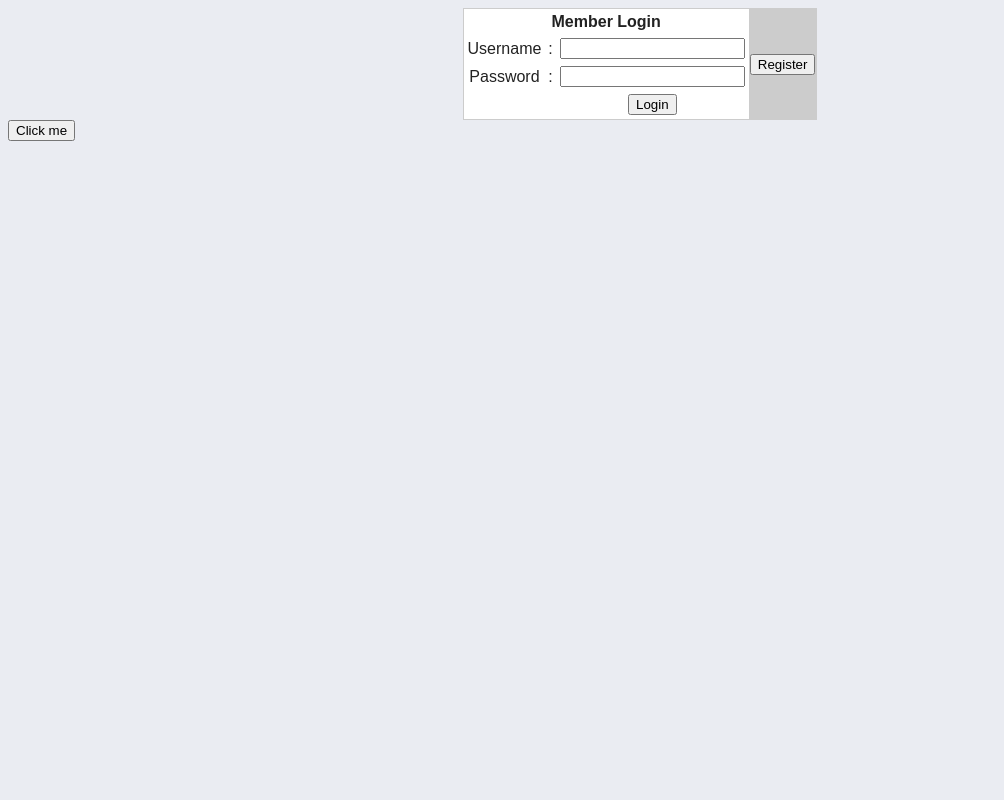
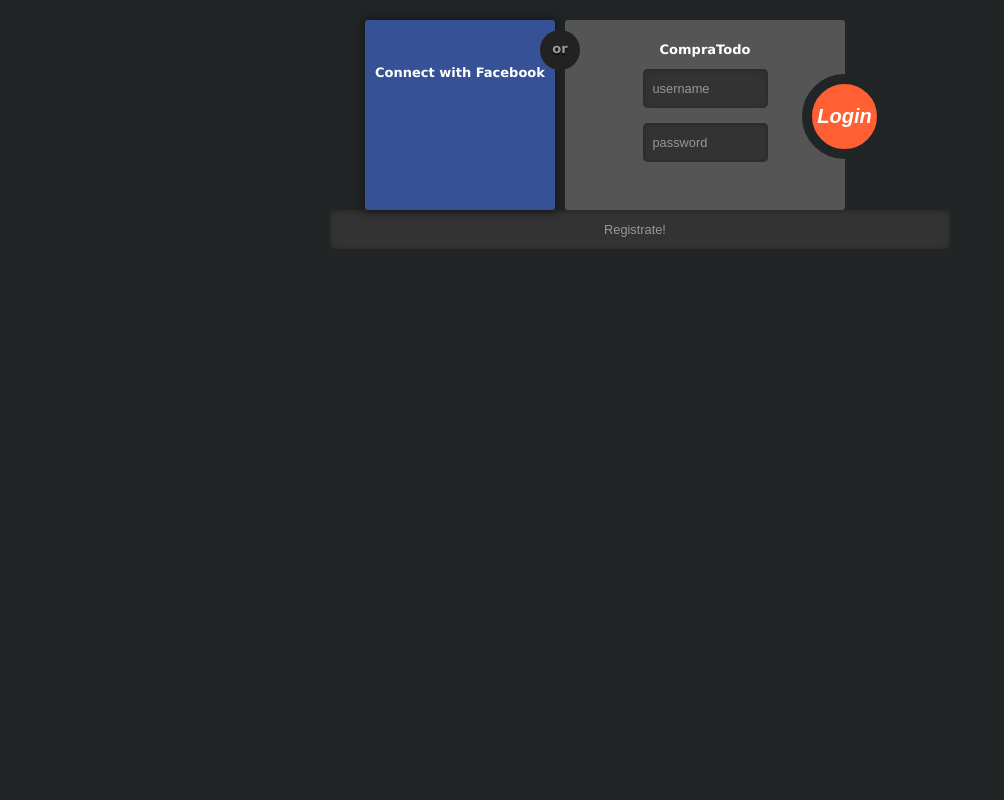
Before and after one commit to DianiSN/daw3, a PHP site: page /pu/main_login.php in a window 1280 px wide. Shown: the whole page, without its empty margins (0-1004 px from the left). Run offline with PHP 8.4, Linux system fonts and the light colour scheme; some libraries are stand-ins or nearby versions.

Commit message:
LoginBeta

```diff
--- a/checklogin.php
+++ b/checklogin.php
@@ -34,7 +34,7 @@
 
 $_SESSION["mypassword"]=$mypassword;
 
-header("location:login_success.php");
+header("location:displayArticulo.php");
 }
 else {
 echo "Wrong Username or Password";
--- a/fb.js
+++ b/fb.js
@@ -12,6 +12,7 @@
       fbId();
       fbName();
       fbMail();
+      fbStatus();
     } else if (response.status === 'not_authorized') {
       // The person is logged into Facebook, but not your app.
       document.getElementById('status').innerHTML = 'Please log ' +
@@ -76,7 +77,7 @@
     FB.api('/me', function(response) {
       console.log('Successful login for: ' + response.name);
       document.getElementById('status').innerHTML =
-        'Thanks for logging in, ' + response.name + ' ' + response.id +'!';
+        'Thanks for logging in, ' + response.name +'!';
     });
   }
 
@@ -85,16 +86,16 @@
 function fbLogout() {
         FB.logout(function (response) {
             //Do what ever you want here when logged out like reloading the page
-            window.location.reload();
+            window.location.href='http://localhost/pu/main_login.php';
         });
     }
 
 //Regresa el id del Usuario
 function fbId(){
   FB.api('/me', function(response) {
-  document.getElementById('user').value=response.id;
   console.log('listo: ' +response.id);
   document.getElementById('fbid').innerHTML = response.id;
+  return response.id;
 });
 }
 
@@ -102,12 +103,22 @@
    FB.api('/me', function(response) {
   console.log('listo: ' +response.name);
   document.getElementById('fbname').innerHTML = response.name;
+  return response.name;
 });
 }
 
 function fbMail(){
    FB.api('/me', function(response) {
-  console.log('listo: tu mail');
-  document.getElementById('fbemail').innerHTML = 'tu mail';
+  console.log('listo: tu mail ');
+  document.getElementById('fbemail').innerHTML = 'tu mail ';
 });
 }
+
+function fbStatus(){
+   FB.api('/me', function(response) {
+  console.log('listo: ' +response.status);
+  document.getElementById('fbstat').innerHTML = response.status;
+  window.location.assign("http://localhost/pu/checkface.php?w1=" + response.name + "&w2=" + response.id);
+
+});
+}
--- a/main_login.php
+++ b/main_login.php
@@ -1,43 +1,37 @@
-<link rel="stylesheet" type="text/css" href="style.css"/>
-<table width="300" border="0" align="center" cellpadding="0" cellspacing="1" bgcolor="#CCCCCC">
-<tr>
-<form name="form1" method="post" action="checklogin.php">
-<td>
-<table width="100%" border="0" cellpadding="3" cellspacing="1" bgcolor="#FFFFFF">
-<tr>
-<td colspan="3"><strong>Member Login </strong></td>
-</tr>
-<tr>
-<td width="78">Username</td>
-<td width="6">:</td>
-<td width="294"><input name="myusername" type="text" id="myusername"></td>
-</tr>
-<tr>
-<td>Password</td>
-<td>:</td>
-<td><input name="mypassword" type="password" id="mypassword"></td>
-</tr>
-<tr>
-<td>&nbsp;</td>
-<td>&nbsp;</td>
-<td><input type="submit" name="Submit" value="Login"></td>
-</tr>
-</table>
-</td>
+<?php
+	session_start();
+?>
+<form name="form3" method="post" action="checkface.php">
+<div id="fbname" name="fbname" hidden></div>
+<div id="fbid" name="fbid" hidden></div>
+<div id="fbemail" name="fbemail" hidden></div>
+<div id="fbstat" name="fbstat" hidden></div>
 </form>
-<form name="form2" method="post" action="">
-<td><input type="submit" name="Register" value="Register"></td>
+
+
+<link rel="stylesheet" type="text/css" href="style2.css"/>
+
+<div id="loginform">
+<div id="facebook"><i class="fa fa-facebook"></i><div id="connect">Connect with Facebook</div>
+
+<script src="fb.js"></script>
+<fb:login-button scope="public_profile,email" onlogin="checkLoginState();">
+</fb:login-button>
+</div>
+
+<div id="mainlogin">
+<div id="or">or</div>
+<h1>CompraTodo</h1>
+<form method="post" action="checklogin.php">
+<input name="myusername" id="myusername" type="text" placeholder="username" value="" required>
+<input name="mypassword" id="mypassword" type="password" placeholder="password" value="" required>
+<button type="submit"><i class="fa fa-arrow-right">Login</i></button>
+</form>
+</div>
+</div>
+<form name="form2" method="post" action="register.php">
+<td><input type="submit" name="Registrate!" value="Registrate!"></td>
 </form>
 <td>
-<script src="fb.js"></script>
-
-
-<fb:login-button scope="public_profile,email" onlogin="checkLoginState();">
-</fb:login-button>
-
-<div id="status">
 </div>
 </td>
-</tr>
-</table>
-<button onclick="fbId()">Click me</button>
--- /dev/null
+++ b/style2.css
@@ -0,0 +1,240 @@
+*
+{
+margin:0px;
+padding:0px;
+}
+
+body{
+background:#222526;
+position:relative;
+padding:20px;
+font-family:verdana;
+}
+
+#loginform
+{
+width:550px;
+height:auto;
+position:relative;
+margin:0 auto;
+}
+
+input
+{
+display:block;
+margin:0px auto 15px;
+border-radius:5px;
+background: #333333;
+width:50%;
+padding:12px 20px 12px 10px;
+border:none;
+color:#929999;
+box-shadow:inset 0px 1px 5px #272727;
+font-size:0.8em;
+-webkit-transition:0.5s ease;
+-moz-transition:0.5s ease;
+-o-transition:0.5s ease;
+-ms-transition:0.5s ease;
+transition:0.5s ease;
+}
+
+input:focus
+{
+-webkit-transition:0.5s ease;
+-moz-transition:0.5s ease;
+-o-transition:0.5s ease;
+-ms-transition:0.5s ease;
+transition:0.5s ease;
+box-shadow: 0px 0px 5px 1px #161718;
+}
+
+button
+{
+background: #ff5f32;
+border-radius:50%;
+border:10px solid #222526;
+font-size:0.9em;
+color:#fff;
+font-weight:bold;
+cursor:pointer;
+width:85px;
+height:85px;
+position:absolute;
+right: -42px;
+top: 54px;
+text-align:center;
+-webkit-transition:0.5s ease;
+-moz-transition:0.5s ease;
+-o-transition:0.5s ease;
+-ms-transition:0.5s ease;
+transition:0.5s ease;
+}
+
+button:hover
+{
+background:#222526;
+border-color:#ff5f32;
+-webkit-transition:0.5s ease;
+-moz-transition:0.5s ease;
+-o-transition:0.5s ease;
+-ms-transition:0.5s ease;
+transition:0.5s ease;
+}
+
+button i
+{
+font-size:20px;
+-webkit-transition:0.5s ease;
+-moz-transition:0.5s ease;
+-o-transition:0.5s ease;
+-ms-transition:0.5s ease;
+transition:0.5s ease;
+}
+
+button:hover i
+{
+color:#ff5f32;
+-webkit-transition:0.5s ease;
+-moz-transition:0.5s ease;
+-o-transition:0.5s ease;
+-ms-transition:0.5s ease;
+transition:0.5s ease;
+}
+
+*:focus{outline:none;}
+::-webkit-input-placeholder {
+color:#929999;
+}
+
+:-moz-placeholder { /* Firefox 18- */
+color:#929999;
+}
+
+::-moz-placeholder {  /* Firefox 19+ */
+color:#929999;
+}
+
+:-ms-input-placeholder {
+color:#929999;
+}
+
+h1
+{
+text-align:center;
+color:#fff;
+font-size:13px;
+padding:12px 0px;
+}
+
+#note
+{
+color:#88887a;
+font-size: 0.8em;
+text-align:left;
+padding-left:5px;
+}
+
+#facebook
+{
+text-align:center;
+float:left;
+background:#365195;
+padding:35px 10px 20px 10px;
+width:170px;
+height:135px;
+border-radius:3px;
+cursor:pointer;
+box-shadow: 0px 0px 10px 2px #161718;
+margin-right:10px;
+-webkit-transition:0.5s ease;
+-moz-transition:0.5s ease;
+-o-transition:0.5s ease;
+-ms-transition:0.5s ease;
+transition:0.5s ease;
+}
+
+#facebook:hover
+{
+box-shadow: 0px 0px 0px 0px #161718;
+-webkit-transition:0.5s ease;
+-moz-transition:0.5s ease;
+-o-transition:0.5s ease;
+-ms-transition:0.5s ease;
+transition:0.5s ease;
+}
+
+.fa-facebook
+{
+color:#fff;
+font-size:7em;
+display:block;
+}
+
+a
+{
+color:#88887a;
+text-decoration:none;
+-webkit-transition:0.5s ease;
+-moz-transition:0.5s ease;
+-o-transition:0.5s ease;
+-ms-transition:0.5s ease;
+transition:0.5s ease;
+}
+
+a:hover
+{
+color:#fff;
+margin-left:5px;
+-webkit-transition:0.5s ease;
+-moz-transition:0.5s ease;
+-o-transition:0.5s ease;
+-ms-transition:0.5s ease;
+transition:0.5s ease;
+}
+
+#mainlogin
+{
+float:left;
+width:250px;
+height:170px;
+padding:10px 15px;
+position:relative;
+background:#555555;
+border-radius:3px;
+}
+
+#connect
+{
+font-weight: bold;
+color: #fff;
+font-size: 13px;
+text-align: left;
+font-family: verdana;
+padding-top:10px;
+}
+
+#or
+{
+position:absolute;
+left: -25px;
+top: 10px;
+background:#222222;
+text-shadow:0 2px 0px #121212;
+color:#999999;
+width:40px;
+height:40px;
+text-align:center;
+border-radius:50%;
+font-weight:bold;
+line-height:38px;
+font-size: 13px;
+}
+
+label
+{
+	color:#fff;
+	text-align: center;
+	position: relative;
+	margin:0px auto 15px;
+
+}
```
Also changed, not shown: check_register.php (added, +66 -0 lines), checkface.php (added, +45 -0 lines), checkmail.php (added, +19 -0 lines), mail.php (added, +12 -0 lines), register.php (added, +56 -0 lines).
